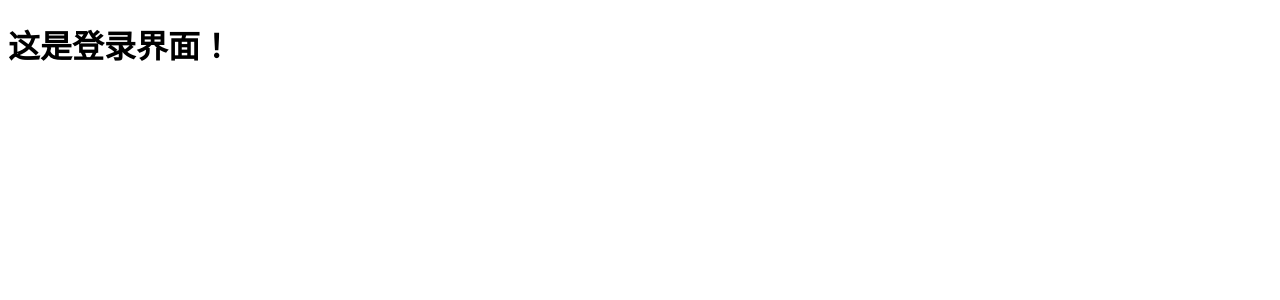
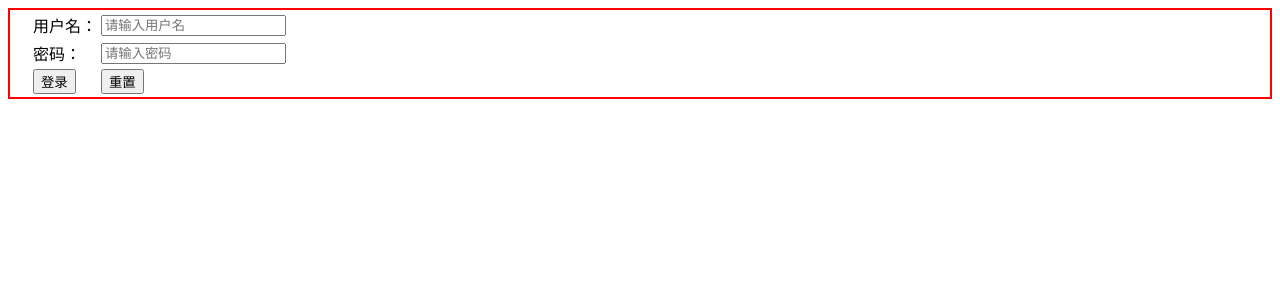
Before and after one commit to TonyYanHeng/pengchengsys_server, a Django app: page /user/login/ in a window 1280 px wide. Shown: the top 300 px of the page. Run offline with Django 3.2, Linux system fonts and the light colour scheme.

Commit message:
用户登录和注册功能实现--界面html和css

```diff
--- /dev/null
+++ b/pengchengsys/login_register/static/login_register/login.css
@@ -0,0 +1,5 @@
+.login_table_div{
+    margin: auto;
+    padding-left: 20px;
+    border: 2px solid red;
+}
--- a/pengchengsys/login_register/templates/login_register/login.html
+++ b/pengchengsys/login_register/templates/login_register/login.html
@@ -1,3 +1,7 @@
+{% load static %}
+
+<link rel="stylesheet" type="text/css" href="{% static 'login_register/login.css' %}">
+
 <!DOCTYPE html>
 <html lang="en">
 <head>
@@ -5,6 +9,25 @@
     <title>登录</title>
 </head>
 <body>
-    <h1>这是登录界面！</h1>
+    <div class="container">
+        <form class="login_form">
+            <div class="login_table_div">
+                <table>
+                    <tr>
+                        <td><label>用户名：</label></td>
+                        <td><input type="text" placeholder="请输入用户名"></td>
+                    </tr>
+                    <tr>
+                        <td><label>密码：</label></td>
+                        <td><input type="password" placeholder="请输入密码"></td>
+                    </tr>
+                    <tr>
+                        <td><input type="button" value="登录"></td>
+                        <td><input type="button" value="重置"></td>
+                    </tr>
+                </table>
+            </div>
+        </form>
+    </div>
 </body>
 </html>
```
